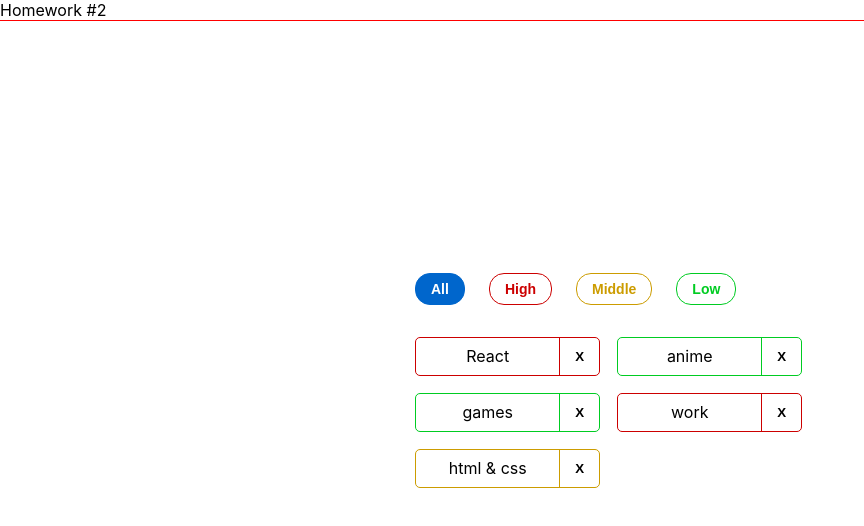
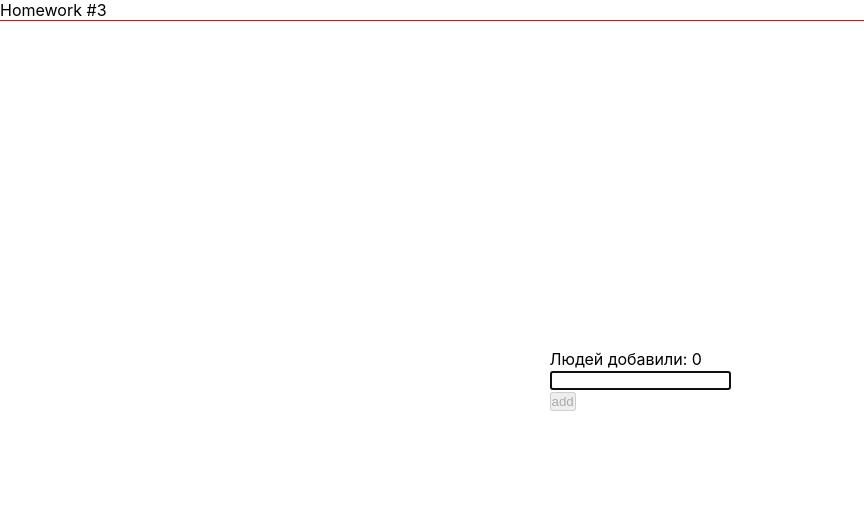
Before and after one commit to yahty01/training-repo, a React (Create React App) app: page / in a window 1280 px wide. Shown: the top 526 px of the page, without its empty margins (0-864 px from the left). Built offline with nearby package versions, Linux system fonts and the light colour scheme.

Commit message:
sprint 2 hw 3(not-styled)

```diff
--- a/src/s1-main/App.tsx
+++ b/src/s1-main/App.tsx
@@ -2,14 +2,15 @@ import React from 'react'
 import s from './App.module.css'
 import HW1 from '../s2-homeworks/hw01/HW1'
 import HW2 from "../s2-homeworks/hw02/HW2";
+import HW3 from "../s2-homeworks/hw03/HW3";
 
 function App() {
     return (
         <div className={s.App}>
             {/*<HW1/>*/}
             {/*раскомментировать по ходу выполнения*/}
-            <HW2/>
-            {/*<HW3/>*/}
+            {/*<HW2/>*/}
+            <HW3/>
             {/*<HW4/>*/}
 
             {/*при выполнении дз 5 и более - закомментировать здесь дз 1-4, так как они есть внутри дз 5*/}
--- a/src/s2-homeworks/hw03/Greeting.module.css
+++ b/src/s2-homeworks/hw03/Greeting.module.css
@@ -14,6 +14,7 @@
 }
 
 .errorInput {
+  outline: 1px solid red;
 }
 
 .button {
--- a/src/s2-homeworks/hw03/Greeting.tsx
+++ b/src/s2-homeworks/hw03/Greeting.tsx
@@ -2,14 +2,14 @@ import React, {ChangeEvent, KeyboardEvent} from 'react'
 import s from './Greeting.module.css'
 
 type GreetingPropsType = {
-    name: any // need to fix any
-    setNameCallback: any // need to fix any
-    addUser: any // need to fix any
-    onBlur: any // need to fix any
-    onEnter: any // need to fix any
-    error: any // need to fix any
-    totalUsers: any // need to fix any
-    lastUserName?: any // need to fix any
+    name: string // need to fix any
+    setNameCallback: (name: string) => void // need to fix any
+    addUser: () => void // need to fix any
+    onBlur: () => void // need to fix any
+    onEnter: (key: string) => void // need to fix any
+    error: string // need to fix any
+    totalUsers: number // need to fix any
+    lastUserName?: string // need to fix any
 }
 
 // презентационная компонента (для верстальщика)
@@ -25,7 +25,7 @@ const Greeting: React.FC<GreetingPropsType> = (
         lastUserName,
     } // деструктуризация пропсов
 ) => {
-    const inputClass = s.errorInput // need to fix with (?:)
+    const inputClass = error? s.errorInput : ''// need to fix with (?:)
 
     return (
         <div id={'hw3-form'} className={s.greetingForm}>
@@ -41,10 +41,11 @@ const Greeting: React.FC<GreetingPropsType> = (
                     <input
                         id={'hw3-input'}
                         value={name}
-                        onChange={setNameCallback}
+                        onChange={(e)=>setNameCallback(e.currentTarget.value)}
                         className={inputClass}
-                        onKeyDown={onEnter}
+                        onKeyDown={(e)=>onEnter(e.key)}
                         onBlur={onBlur}
+                        autoFocus
                     />
                     <div id={'hw3-error'} className={s.error}>
                         {error}
--- a/src/s2-homeworks/hw03/GreetingContainer.tsx
+++ b/src/s2-homeworks/hw03/GreetingContainer.tsx
@@ -1,39 +1,54 @@
-import React, { ChangeEvent, KeyboardEvent, useState } from 'react'
+import React, {ChangeEvent, FC, KeyboardEvent, useState} from 'react'
 import Greeting from './Greeting'
-import { UserType } from './HW3'
+import {UserType} from './HW3'
 
 type GreetingContainerPropsType = {
-    users: any // need to fix any
-    addUserCallback: any // need to fix any
+	users: UserType[] // need to fix any
+	addUserCallback: (name: string) => void // need to fix any
 }
 
-export const pureAddUser = (name: any, setError: any, setName: any, addUserCallback: any) => {
+export const pureAddUser = (name: string, setError: (name: string) => void, setName: (name: string) => void, addUserCallback: (name: string) => void) => {
 	// если имя пустое - показать ошибку, иначе - добавить юзера и очистить инпут
+	if (name.trim().length !== 0) {
+		addUserCallback(name.trim())
+		setName('')
+	} else {
+		setError('Ошибка! Введите имя!')
 	}
 
-export const pureOnBlur = (name: any, setError: any) => { // если имя пустое - показать ошибку
 }
 
-export const pureOnEnter = (e: any, addUser: any) => { // если нажата кнопка Enter - добавить
+export const pureOnBlur = (name: string, setError: (name: string) => void) => {
+	if (name.trim().length === 0) {
+		setError('Ошибка! Введите имя!')
+	}
+}
+
+export const pureOnEnter = (key: string, addUser: () => void) => {
+	if (key === 'Enter') {
+		addUser()
+	}
+
 }
 
 // более простой и понятный для новичков
 // function GreetingContainer(props: GreetingPropsType) {
 
 // более современный и удобный для про :)
-const GreetingContainer: React.FC<GreetingContainerPropsType> = ({
+const GreetingContainer: FC<GreetingContainerPropsType> = ({
 	                                                           users,
 	                                                           addUserCallback,
                                                            }) => {
 	// деструктуризация пропсов
-    const [name, setName] = useState<any>('') // need to fix any
-    const [error, setError] = useState<any>('') // need to fix any
+	const [name, setName] = useState<string>('')
+	const [error, setError] = useState<string>('')
 
-    const setNameCallback = (e: any) => { // need to fix any
-        setName('some name') // need to fix
+	const setNameCallback = (name: string) => {
+		setName(name)
 
 		error && setError('')
 	}
+
 	const addUser = () => {
 		pureAddUser(name, setError, setName, addUserCallback)
 	}
@@ -42,12 +57,12 @@ const GreetingContainer: React.FC<GreetingContainerPropsType> = ({
 		pureOnBlur(name, setError)
 	}
 
-    const onEnter = (e: any) => {
-        pureOnEnter(e, addUser)
+	const onEnter = (key: string) => {
+		pureOnEnter(key, addUser)
 	}
 
-    const totalUsers = 0 // need to fix
-    const lastUserName = 'some name' // need to fix
+	const totalUsers = users.length // need to fix
+	const lastUserName = [...users].pop()?.name // need to fix
 
 	return (
 		<Greeting
--- a/src/s2-homeworks/hw03/HW3.tsx
+++ b/src/s2-homeworks/hw03/HW3.tsx
@@ -1,38 +1,40 @@
-import React, { useState } from 'react'
+import React, {Dispatch, SetStateAction, useState} from 'react'
 import { v1 } from 'uuid'
 import s2 from '../../s1-main/App.module.css'
 import GreetingContainer from './GreetingContainer'
 
 /*
-* 1 - описать тип UserType
-* 2 - указать нужный тип в useState с users
-* 3 - дописать типы и логику функции pureAddUserCallback и проверить её тестами
-* 4 - в файле GreetingContainer.tsx дописать типизацию пропсов
-* 5 - в файле GreetingContainer.tsx указать нужные типы в useState с name и error
-* 6 - в файле GreetingContainer.tsx дописать тип и логику функции setNameCallback
-* 7 - в файле GreetingContainer.tsx дописать логику функций pureAddUser, pureOnBlur, pureOnEnter и проверить их тестами
-* 8 - в файле GreetingContainer.tsx вычислить количество добавленных и имя последнего (totalUsers, lastUserName)
-* 9 - в файле Greeting.tsx дописать типизацию пропсов
-* 10 - в файле Greeting.tsx вычислить inputClass в зависимости от наличия ошибки
+* 1 + описать тип UserType
+* 2 + указать нужный тип в useState с users
+* 3 + дописать типы и логику функции pureAddUserCallback и проверить её тестами
+* 4 + в файле GreetingContainer.tsx дописать типизацию пропсов
+* 5 + в файле GreetingContainer.tsx указать нужные типы в useState с name и error
+* 6 + в файле GreetingContainer.tsx дописать тип и логику функции setNameCallback
+* 7 + в файле GreetingContainer.tsx дописать логику функций pureAddUser, pureOnBlur, pureOnEnter и проверить их тестами
+* 8 + в файле GreetingContainer.tsx вычислить количество добавленных и имя последнего (totalUsers, lastUserName)
+* 9 + в файле Greeting.tsx дописать типизацию пропсов
+* 10 + в файле Greeting.tsx вычислить inputClass в зависимости от наличия ошибки
 * 11 - сделать стили в соответствии с дизайном
 * */
 
 // types
 export type UserType = {
-    _id: any // need to fix any
-    name: any // need to fix any
+    _id: string
+    name: string
 }
 
-export const pureAddUserCallback = (name: any, setUsers: any, users: any) => { // need to fix any
-    const user = { // need to fix
+export const pureAddUserCallback = (name: string, setUsers: (users: UserType[]) => void, users: UserType[]) => { // need to fix any
+    const user = {
+        _id: v1(),
+        name: name,
     }
     setUsers([...users, user])
 }
 
 const HW3 = () => {
-    const [users, setUsers] = useState<any>([]) // need to fix any
+    const [users, setUsers] = useState<UserType[]>([])
 
-    const addUserCallback = (name: any) => { // need to fix any
+    const addUserCallback = (name: string) => {
         pureAddUserCallback(name, setUsers, users)
     }
 
```
Also changed, not shown: 1 other file (tests, documents, lock files or other folders). Lines whose indentation alone changed are shown as unchanged.
